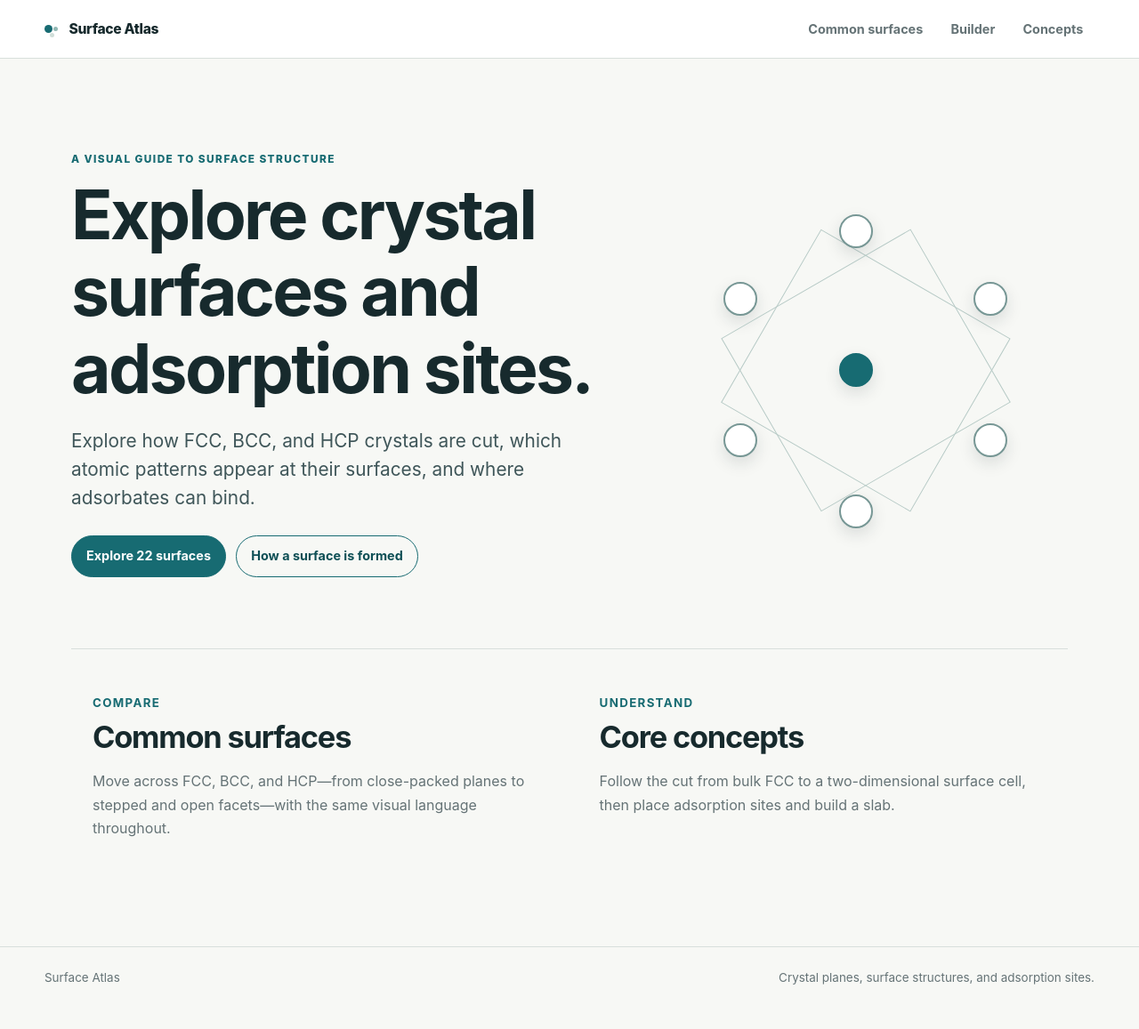
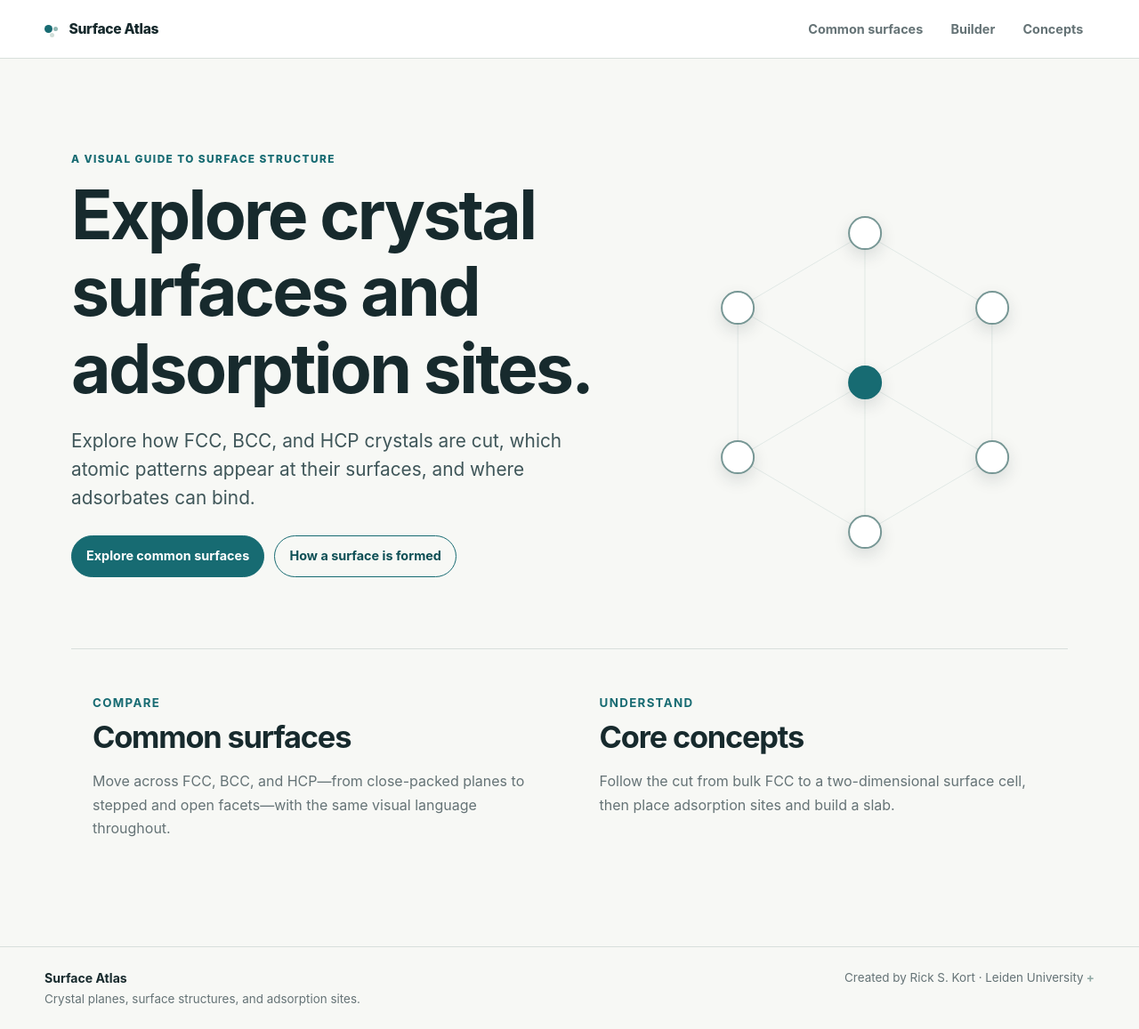
Before and after one commit to rskort/rskort.github.io, a Jekyll site: the page built from surface-atlas/index.md, in a window 1280 px wide and 1157 px high. Shown: the whole window at 89% size. Built offline with Jekyll 4.4.1, drawn with Linux system fonts in a browser that asks for light colours.

Commit message:
Add favicon, manifest, and author details; enhance footer and home section

```diff
--- a/_layouts/default.html
+++ b/_layouts/default.html
@@ -10,6 +10,9 @@
     <meta name="robots" content="index, follow, max-image-preview:large">
     <meta name="theme-color" content="#f7f8f5">
     <title>{{ meta_title | strip }}</title>
+    <link rel="icon" href="{{ '/assets/icons/surface-atlas.svg' | relative_url }}?v=1" type="image/svg+xml" sizes="any">
+    <link rel="shortcut icon" href="{{ '/assets/icons/surface-atlas.svg' | relative_url }}?v=1" type="image/svg+xml">
+    <link rel="manifest" href="{{ '/site.webmanifest' | relative_url }}">
     <link rel="canonical" href="{{ canonical_url | strip }}">
     <meta property="og:site_name" content="{{ site.title }}">
     <meta property="og:title" content="{{ meta_title | strip | escape }}">
@@ -27,6 +30,20 @@
         "headline": {{ page.title | default: site.title | jsonify }},
         "description": {{ meta_description | strip | jsonify }},
         "url": {{ canonical_url | strip | jsonify }},
+        "author": {
+          "@type": "Person",
+          "name": "Rick S. Kort",
+          "alternateName": "R.S. Kort",
+          "url": "https://www.universiteitleiden.nl/en/staffmembers/rick-kort",
+          "affiliation": {
+            "@type": "Organization",
+            "name": "Leiden Institute of Chemistry, Leiden University"
+          },
+          "sameAs": [
+            "https://github.com/rskort",
+            "https://www.linkedin.com/in/rskort/"
+          ]
+        },
         "isPartOf": {
           "@type": "WebSite",
           "name": "Surface Atlas",
@@ -56,8 +73,24 @@
       {{ content }}
     </main>
     <footer class="site-footer">
-      <span>Surface Atlas</span>
-      <span>Crystal planes, surface structures, and adsorption sites.</span>
+      <div class="footer-brand">
+        <strong>Surface Atlas</strong>
+        <span>Crystal planes, surface structures, and adsorption sites.</span>
+      </div>
+      <details class="site-credit">
+        <summary>Created by Rick S. Kort <span>· Leiden University</span></summary>
+        <div class="credit-details">
+          <strong>Rick S. Kort <span>(R.S. Kort)</span></strong>
+          <span>PhD Candidate</span>
+          <span>Leiden University · Leiden Institute of Chemistry (LIC)</span>
+          <a href="mailto:r.s.kort@lic.leidenuniv.nl">r.s.kort@lic.leidenuniv.nl</a>
+          <nav aria-label="Author profiles">
+            <a href="https://github.com/rskort" rel="me">GitHub</a>
+            <a href="https://www.linkedin.com/in/rskort/" rel="me">LinkedIn</a>
+            <a href="https://www.universiteitleiden.nl/en/staffmembers/rick-kort" rel="me">Leiden profile</a>
+          </nav>
+        </div>
+      </details>
     </footer>
     <script src="{{ '/assets/js/site.js' | relative_url }}" defer></script>
     {% for script in page.scripts %}<script src="{{ script | relative_url }}" defer></script>{% endfor %}
--- a/surface-atlas/assets/css/main.css
+++ b/surface-atlas/assets/css/main.css
@@ -29,7 +29,20 @@ img { max-width: 100%; }
 .site-header nav a { border-radius: 999px; color: var(--muted); font-size: .9rem; font-weight: 650; padding: .38rem .8rem; text-decoration: none; }
 .site-header nav a:hover, .site-header nav a[aria-current="page"] { background: var(--accent-soft); color: var(--accent-dark); }
 .page-shell { margin: 0 auto; padding: 4.5rem 0 6rem; width: min(calc(100% - 2.5rem), 1120px); }
-.site-footer { border-top: 1px solid var(--line); color: var(--muted); display: flex; font-size: .84rem; justify-content: space-between; margin: 0 auto; padding: 1.4rem max(1.2rem, calc((100vw - 1180px) / 2)); }
+.site-footer { align-items: start; border-top: 1px solid var(--line); color: var(--muted); display: flex; font-size: .84rem; gap: 2rem; justify-content: space-between; margin: 0 auto; padding: 1.4rem max(1.2rem, calc((100vw - 1180px) / 2)); }
+.footer-brand { display: grid; gap: .08rem; }
+.footer-brand strong { color: var(--ink); font-size: .88rem; }
+.site-credit { margin-left: auto; max-width: 540px; text-align: right; }
+.site-credit summary { color: var(--muted); cursor: pointer; list-style: none; outline-offset: 4px; }
+.site-credit summary::-webkit-details-marker { display: none; }
+.site-credit summary::after { color: #91aaa6; content: " +"; font-weight: 750; }
+.site-credit[open] summary::after { content: " −"; }
+.site-credit summary:hover, .site-credit summary:focus-visible { color: var(--accent-dark); }
+.credit-details { border-right: 2px solid #c8ddda; display: grid; gap: .12rem; margin-top: .75rem; padding: .15rem .8rem .15rem 0; }
+.credit-details > strong { color: var(--ink); }
+.credit-details > strong span { color: var(--muted); font-weight: 500; }
+.credit-details nav { display: flex; flex-wrap: wrap; gap: .35rem .8rem; justify-content: flex-end; margin-top: .3rem; }
+.credit-details a { font-size: .8rem; }
 h1, h2, h3 { letter-spacing: -.035em; line-height: 1.13; text-wrap: balance; }
 h1 { font-size: clamp(2.5rem, 6vw, 4.9rem); margin: .15rem 0 1.1rem; }
 h2 { font-size: clamp(1.55rem, 3vw, 2.15rem); margin: 3.5rem 0 1rem; }
@@ -49,17 +62,46 @@ p, ul, ol { max-width: 72ch; }
 .home-hero h1 { max-width: 760px; }
 .home-hero .lede { max-width: 630px; }
 .hero-actions { display: flex; flex-wrap: wrap; gap: .7rem; margin-top: 1.6rem; }
-.lattice-motif { aspect-ratio: 1; margin-inline: auto; max-width: 420px; position: relative; width: 100%; }
-.lattice-motif span { background: var(--paper); border: 2px solid #779795; border-radius: 50%; box-shadow: 0 7px 18px rgba(23,42,45,.13); height: 38px; position: absolute; width: 38px; }
-.lattice-motif span:nth-child(1) { left: 43%; top: 3%; }
-.lattice-motif span:nth-child(2) { left: 12%; top: 21%; }
-.lattice-motif span:nth-child(3) { right: 12%; top: 21%; }
-.lattice-motif span:nth-child(4) { left: 43%; top: 40%; background: var(--accent); border-color: var(--accent); }
-.lattice-motif span:nth-child(5) { left: 12%; top: 59%; }
-.lattice-motif span:nth-child(6) { right: 12%; top: 59%; }
-.lattice-motif span:nth-child(7) { left: 43%; top: 78%; }
-.lattice-motif::before, .lattice-motif::after { border: 1px solid #b8cbc7; content: ""; height: 53%; left: 21%; position: absolute; top: 18%; transform: rotate(30deg); width: 58%; }
-.lattice-motif::after { transform: rotate(-30deg); }
+.lattice-motif {
+  aspect-ratio: 1;
+  margin-inline: auto;
+  max-width: 420px;
+  position: relative;
+  width: 100%;
+}
+
+.lattice-motif svg {
+  inset: 0;
+  overflow: visible;
+  position: absolute;
+  width: 100%;
+}
+
+.lattice-motif polygon,
+.lattice-motif line {
+  fill: none;
+  stroke: #b8cbc7;
+  stroke-width: 0.35;
+  vector-effect: non-scaling-stroke;
+}
+
+.lattice-motif span {
+  background: var(--paper);
+  border: 2px solid #779795;
+  border-radius: 50%;
+  box-shadow: 0 7px 18px rgba(23, 42, 45, 0.13);
+  height: clamp(30px, 9%, 38px);
+  left: var(--x);
+  position: absolute;
+  top: var(--y);
+  transform: translate(-50%, -50%);
+  width: clamp(30px, 9%, 38px);
+}
+
+.lattice-motif .central-atom {
+  background: var(--accent);
+  border-color: var(--accent);
+}
 .home-sections { border-top: 1px solid var(--line); display: grid; gap: 1.2rem; grid-template-columns: 1fr 1fr; padding-top: 1.4rem; }
 .home-card { border-radius: var(--radius); padding: 1.5rem; text-decoration: none; transition: background .2s ease, transform .2s ease; }
 .home-card:hover { background: var(--paper); box-shadow: var(--shadow); transform: translateY(-2px); }
@@ -293,8 +335,10 @@ thead th { color: var(--muted); font-size: .75rem; text-transform: uppercase; }
   .site-header nav { gap: .1rem; }
   .site-header nav a { font-size: .82rem; padding-inline: .55rem; }
   .page-shell { padding-top: 2.8rem; width: min(calc(100% - 1.4rem), 1120px); }
-  .site-footer { display: block; text-align: center; }
-  .site-footer span { display: block; }
+  .site-footer { align-items: center; flex-direction: column; text-align: center; }
+  .site-credit { margin: 0 auto; text-align: center; }
+  .credit-details { border-left: 2px solid #c8ddda; border-right: 0; padding: .15rem 0 .15rem .8rem; }
+  .credit-details nav { justify-content: center; }
   .home-sections, .surface-grid, .profile-grid, .two-column-section, .concept-grid, .comparison { grid-template-columns: 1fr; }
   .surface-header { margin-bottom: 3rem; }
   .section-heading { align-items: start; flex-direction: column; }
--- a/surface-atlas/index.md
+++ b/surface-atlas/index.md
@@ -11,11 +11,30 @@ permalink: /surface-atlas/
     <h1>Explore crystal surfaces and adsorption sites.</h1>
     <p class="lede">Explore how FCC, BCC, and HCP crystals are cut, which atomic patterns appear at their surfaces, and where adsorbates can bind.</p>
     <div class="hero-actions">
-      <a class="button" href="{{ '/surface-sites/' | relative_url }}">Explore 22 surfaces</a>
+      <a class="button" href="{{ '/surface-sites/' | relative_url }}">Explore common surfaces</a>
       <a class="button secondary" href="{{ '/concepts/miller-indices/' | relative_url }}">How a surface is formed</a>
     </div>
   </div>
-  <div class="lattice-motif" aria-label="A simple triangular arrangement of atoms"><span></span><span></span><span></span><span></span><span></span><span></span><span></span></div>
+  <div class="lattice-motif" aria-label="A simple triangular arrangement of atoms">
+    <svg viewBox="0 0 100 100" aria-hidden="true">
+      <polygon points="50,8 84,28 84,68 50,88 16,68 16,28"></polygon>
+
+      <line x1="50" y1="48" x2="50" y2="8"></line>
+      <line x1="50" y1="48" x2="84" y2="28"></line>
+      <line x1="50" y1="48" x2="84" y2="68"></line>
+      <line x1="50" y1="48" x2="50" y2="88"></line>
+      <line x1="50" y1="48" x2="16" y2="68"></line>
+      <line x1="50" y1="48" x2="16" y2="28"></line>
+    </svg>
+
+    <span style="--x: 50%; --y: 8%;"></span>
+    <span style="--x: 84%; --y: 28%;"></span>
+    <span style="--x: 84%; --y: 68%;"></span>
+    <span class="central-atom" style="--x: 50%; --y: 48%;"></span>
+    <span style="--x: 50%; --y: 88%;"></span>
+    <span style="--x: 16%; --y: 68%;"></span>
+    <span style="--x: 16%; --y: 28%;"></span>
+  </div>
 </section>
 
 <section class="home-sections" aria-label="Ways into the guide">
```
Also changed, not shown: index.md (+1 -0 lines), surface-atlas/assets/icons/surface-atlas.svg (added), surface-atlas/site.webmanifest (added).
